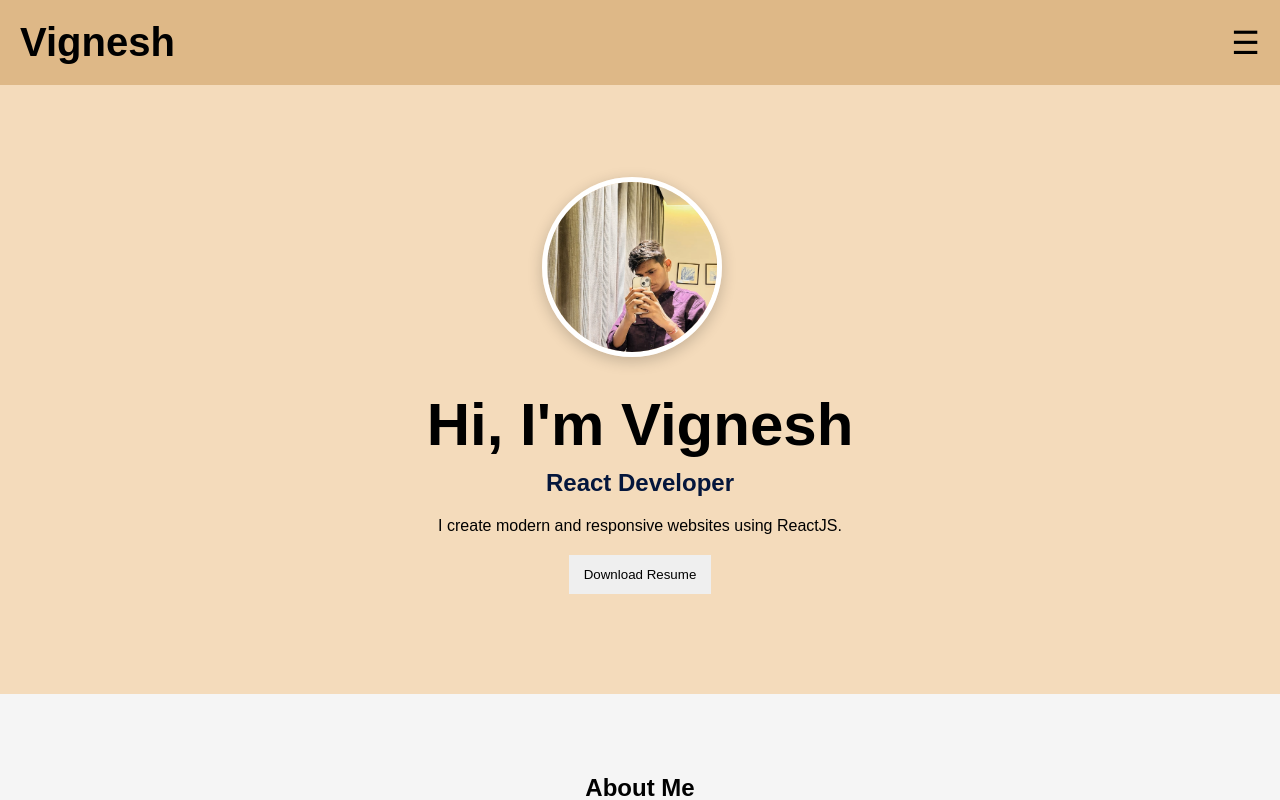
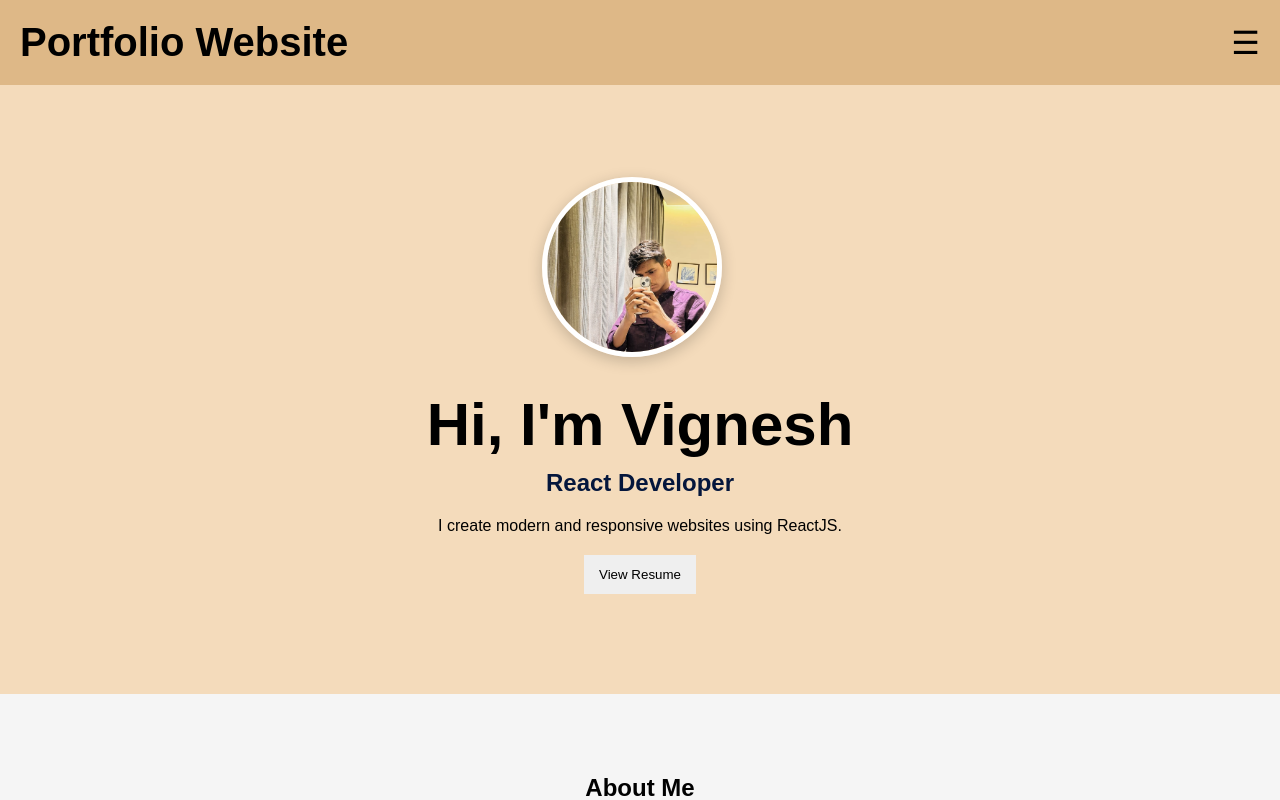
Before and after one commit to naykavignesh01-bot/portfolio-react, a React app: page / in a window 1280 px wide. Shown: the top 800 px of the page. Built offline with nearby package versions, Linux system fonts and the light colour scheme; the HTML template or start-up script is replaced by a standard one.

Commit message:
Update resume

```diff
--- a/src/App.css
+++ b/src/App.css
@@ -135,6 +135,19 @@ section {
   box-shadow: 0 4px 15px rgba(0, 0, 0, 0.2);
   transform: translate(-8px, -8px);
 max-width: 100%;
+}
+
+.resume-btn {
+  display: inline-block;
+  margin-top: 20px;
+  padding: 12px 15px;
+  border: none;
+  border-radius: 5px;
+  background: white;
+  color: black;
+  text-decoration: none;
+  cursor: pointer;
+  font-weight: bold;
 }
 
 /* About */
--- a/src/components/Hero.jsx
+++ b/src/components/Hero.jsx
@@ -1,13 +1,14 @@
 import profile from "../assets/profile.jpg";
+
 function Hero() {
   return (
     <section className="hero" id="home">
 
       <img
-  src={profile}
-  alt="Profile"
-  className="profile-img"
-/>
+        src={profile}
+        alt="Profile"
+        className="profile-img"
+      />
 
       <h1>Hi, I'm Vignesh</h1>
       <h2>React Developer</h2>
@@ -16,7 +17,14 @@ function Hero() {
         I create modern and responsive websites using ReactJS.
       </p>
 
-      <button>Download Resume</button>
+      <a
+  href="/Resume.pdf"
+  target="_blank"
+  rel="noopener noreferrer"
+>
+  <button>View Resume</button>
+</a>
+
     </section>
   );
 }
--- a/src/components/Navbar.jsx
+++ b/src/components/Navbar.jsx
@@ -5,7 +5,7 @@ function Navbar() {
 
   return (
     <nav className="navbar">
-  <h1>Vignesh</h1>
+  <h1>Portfolio Website</h1>
 
   <button
     className="menu-btn"
```
Also changed, not shown: 1 other file (tests, documents, lock files or other folders).
